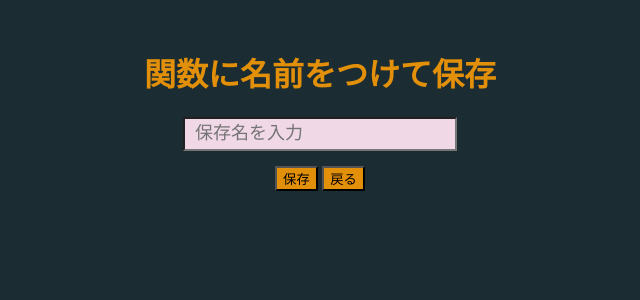
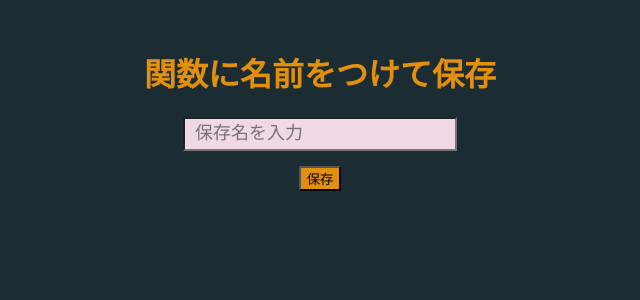
Before and after one commit to O-sh-skech/GraphicLab, a Flask app: page /name_function in a window 1280 px wide. Shown: the top 300 px of the page, without its empty margins (320-960 px from the left). Run offline with Flask 3, Linux system fonts and the light colour scheme.

Commit message:
見た目の統一2

```diff
--- a/templates/name_function.html
+++ b/templates/name_function.html
@@ -16,8 +16,6 @@
 
             <div class="button-container">
                 <button type="submit" class="adminPageBtn">保存</button>
-                {% set back_url = url_for('function.select_function') %}
-                <button type="button" class="adminPageBtn" onclick="window.location.href='{{ back_url }}'">戻る</button>
             </div>
         </form>
     </div>
```
